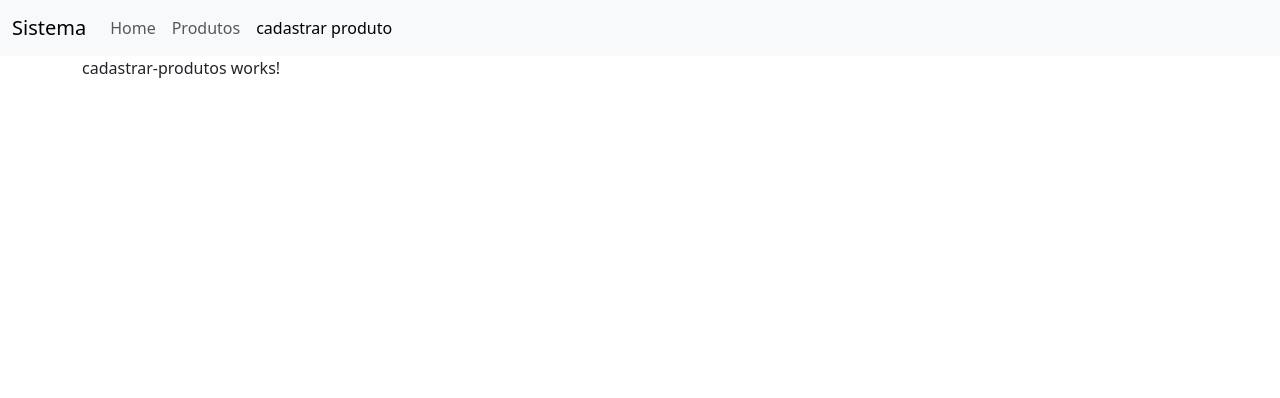
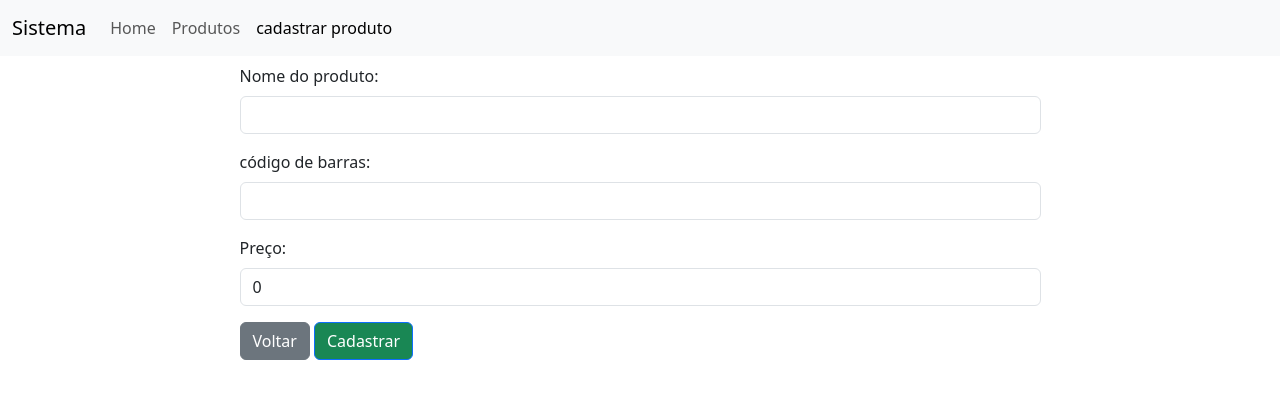
Before and after one commit to Danilosrr/JPs-minsait, an Angular app in the folder JPs_frontend/: page /produtos/cadastrar in a window 1280 px wide. Shown: the top 398 px of the page. Built offline with nearby package versions, Linux system fonts and the light colour scheme.

Commit message:
produtos form

```diff
--- a/JPs_frontend/src/app/pages/cadastrar-produtos/cadastrar-produtos.component.html
+++ b/JPs_frontend/src/app/pages/cadastrar-produtos/cadastrar-produtos.component.html
@@ -1 +1,48 @@
-<p>cadastrar-produtos works!</p>
+<form [formGroup]="produtoForm" (ngSubmit)="enviar()">
+  <div class="container">
+    <div class="row justify-content-center p-2">
+      <div class="col-9">
+        <div class="mb-3">
+          <label for="nome" class="form-label">Nome do produto: </label>
+          <input
+            id="nome"
+            type="text"
+            class="form-control"
+            formControlName="nome"
+            [ngClass]="{'is-invalid':enviado && produtoForm.controls.nome.errors}"
+          />
+        </div>
+      </div>
+      <div class="col-9">
+        <div class="mb-3">
+          <label for="idade" class="form-label">código de barras: </label>
+          <input
+            id="codigoBarras"
+            type="text"
+            class="form-control"
+            formControlName="codigoBarras"
+            [ngClass]="{'is-invalid':enviado && produtoForm.controls.codigoBarras.errors}"
+          />
+        </div>
+      </div>
+      <div class="col-9">
+        <div class="mb-3">
+          <label for="preco" class="form-label">Preço: </label>
+          <input
+            id="preco"
+            type="number"
+            class="form-control"
+            formControlName="preco"
+            [ngClass]="{'is-invalid':enviado && produtoForm.controls.preco.errors}"
+          />
+        </div>
+      </div>
+      <div class="col-9">
+        <a class="btn btn-secondary me-1" routerLink="/">Voltar</a>
+        <button type="submit" class="btn btn-primary bg-success">
+          Cadastrar
+        </button>
+      </div>
+    </div>
+  </div>
+</form>
--- a/JPs_frontend/src/app/pages/cadastrar-produtos/cadastrar-produtos.component.ts
+++ b/JPs_frontend/src/app/pages/cadastrar-produtos/cadastrar-produtos.component.ts
@@ -1,10 +1,22 @@
 import { Component } from '@angular/core';
+import { FormControl, FormGroup, Validators } from '@angular/forms';
 
 @Component({
   selector: 'app-cadastrar-produtos',
   templateUrl: './cadastrar-produtos.component.html',
-  styleUrls: ['./cadastrar-produtos.component.css']
+  styleUrls: ['./cadastrar-produtos.component.css'],
 })
 export class CadastrarProdutosComponent {
+  enviado: boolean = false;
+  produtoForm = new FormGroup({
+    nome: new FormControl('', [Validators.required]),
+    codigoBarras: new FormControl('', [Validators.required]),
+    preco: new FormControl(0, Validators.min(0.01)),
+  });
 
+  enviar() {
+    const data = this.produtoForm.value;
+    this.enviado = true;
+    console.log(data);
+  }
 }
```
Also changed, not shown: JPs_frontend/src/app/app.module.ts (+5 -2 lines).
